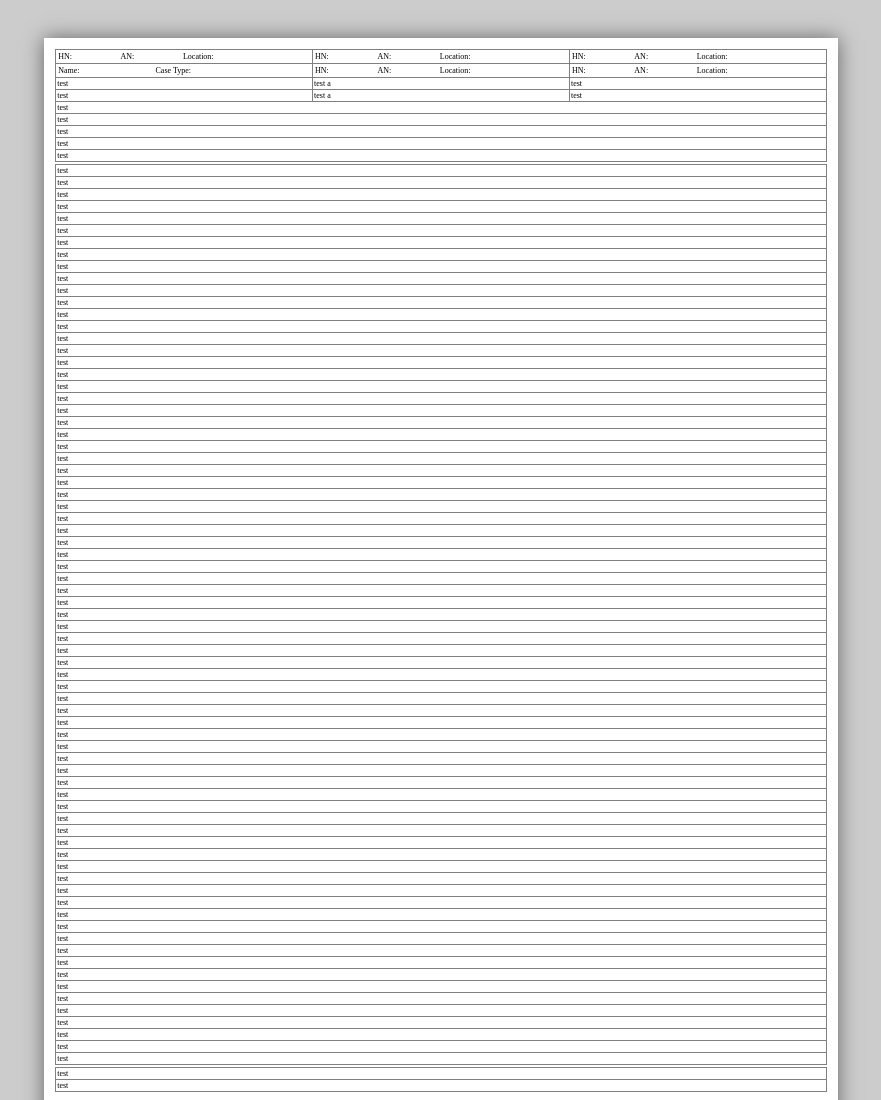
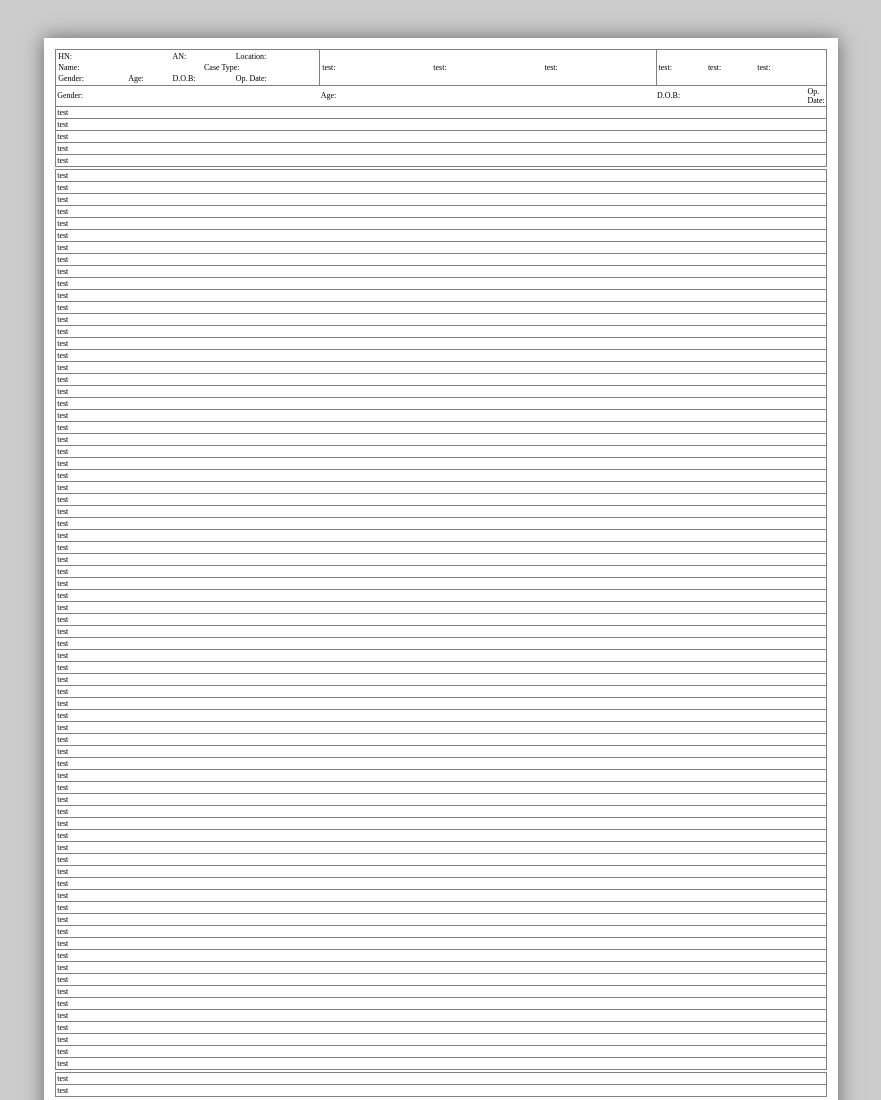
Before and after one commit to bethanysibs/print, a plain HTML site: page index.html in a window 1280 px wide. Shown: the top 1100 px of the page, without its empty margins (199-1080 px from the left). Drawn offline with Linux system fonts and the light colour scheme.

Commit message:
1sr row 1st column level 1

```diff
--- a/index.html
+++ b/index.html
@@ -12,21 +12,59 @@
             <td>
               <table id="header">
                 <tr class="border">
-                  <td class="b-r">
+                  <td class="b-r" style="width: 35%">
                     <table class="headerRow1Col1">
                       <tr>
                         <td colspan="2">HN:</td>
-                        <td>AN:</td>
-                        <td>Location:</td>
+                        <td colspan="2">AN:</td>
+                        <td colspan="2">Location:</td>
+                      </tr>
+                      <tr>
+                        <td colspan="3">Name:</td>
+                        <td colspan="3">Case Type:</td>
+                      </tr>
+                      <tr>
+                        <td>Gender:</td>
+                        <td>Age:</td>
+                        <td colspan="2">D.O.B:</td>
+                        <td colspan="2">Op. Date:</td>
+                      </tr>
+                    </table>
+                  </td>
+                  <td class="b-r" style="width: 45%">
+                    <table class="headerRow1Col2">
+                      <tr>
+                        <td colspan="2">test:</td>
+                        <td>test:</td>
+                        <td>test:</td>
+                      </tr>
+                    </table>
+                  </td>
+                  <td style="width: 20%">
+                    <table class="headerRow1Col3">
+                      <tr>
+                        <td colspan="2">test:</td>
+                        <td>test:</td>
+                        <td>test:</td>
+                      </tr>
+                    </table>
+                  </td>
+                </tr>
+                <!-- <tr class="border">
+                  <td class="b-r">
+                    <table class="headerRow1Col2">
+                      <tr>
+                        <td colspan="2">Name:</td>
+                        <td colspan="2">Case Type:</td>
                       </tr>
                     </table>
                   </td>
                   <td class="b-r">
-                    <table class="headerRow1Col2">
+                    <table class="headerRow1Col1">
                       <tr>
-                        <td colspan="2">HN:</td>
-                        <td>AN:</td>
-                        <td>Location:</td>
+                        <td colspan="2">test</td>
+                        <td>tes:</td>
+                        <td>test:</td>
                       </tr>
                     </table>
                   </td>
@@ -52,9 +90,9 @@
                   <td class="b-r">
                     <table class="headerRow1Col1">
                       <tr>
-                        <td colspan="2">HN:</td>
-                        <td>AN:</td>
-                        <td>Location:</td>
+                        <td colspan="2">test</td>
+                        <td>tes:</td>
+                        <td>test:</td>
                       </tr>
                     </table>
                   </td>
@@ -67,18 +105,14 @@
                       </tr>
                     </table>
                   </td>
+                </tr> -->
+                <tr class="border">
+                  <td>Gender:</td>
+                  <td>Age:</td>
+                  <td>D.O.B:</td>
+                  <td>Op. Date:</td>
                 </tr>
 
-                <tr class="border">
-                  <td class="b-r">test</td>
-                  <td class="b-r">test a</td>
-                  <td>test</td>
-                </tr>
-                <tr class="border">
-                  <td class="b-r">test</td>
-                  <td class="b-r">test a</td>
-                  <td>test</td>
-                </tr>
                 <tr class="border">
                   <td>test</td>
                 </tr>
--- a/print.css
+++ b/print.css
@@ -48,6 +48,10 @@ tr {
   max-height: 10px; /**height(290) / 87 rows == 3.33 ~ 3**/
 }
 
+.oneThird {
+  width: 33%;
+}
+
 /**PRINT**/
 @page {
   size: A4;
```
